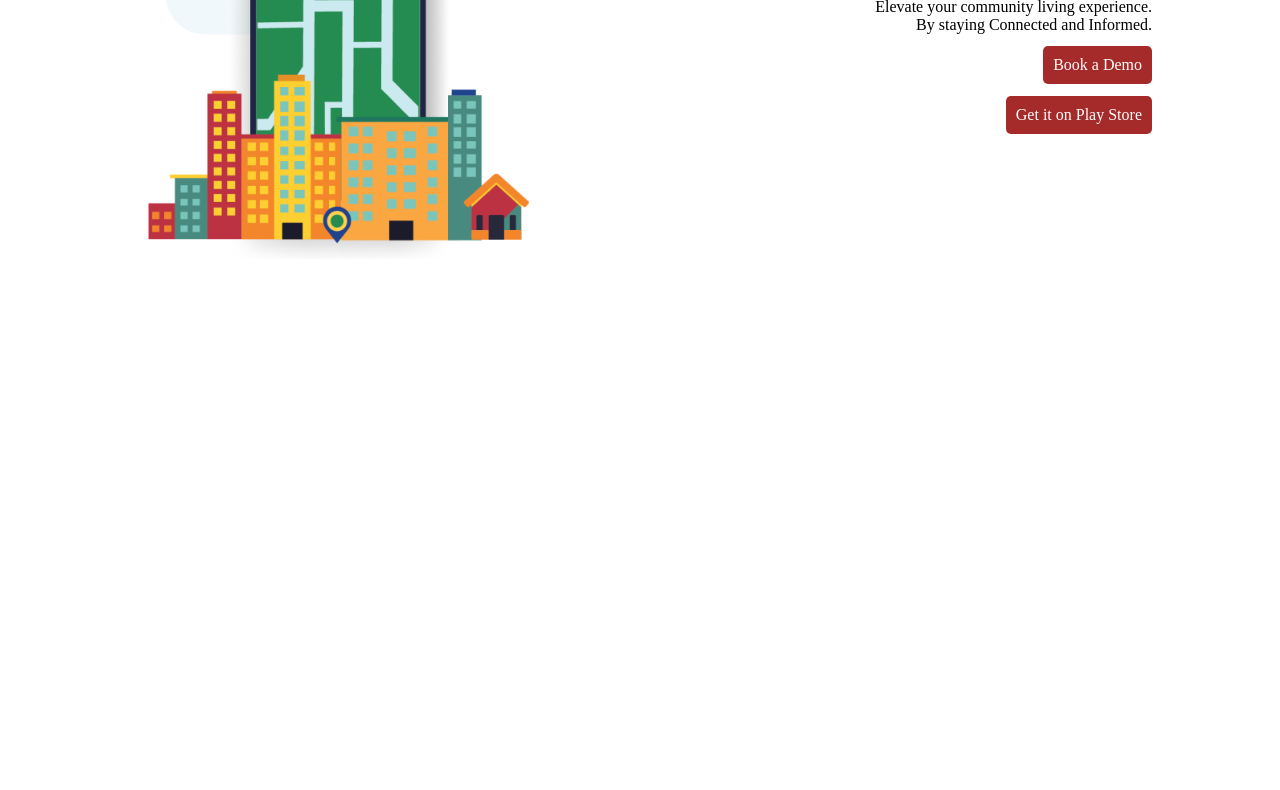
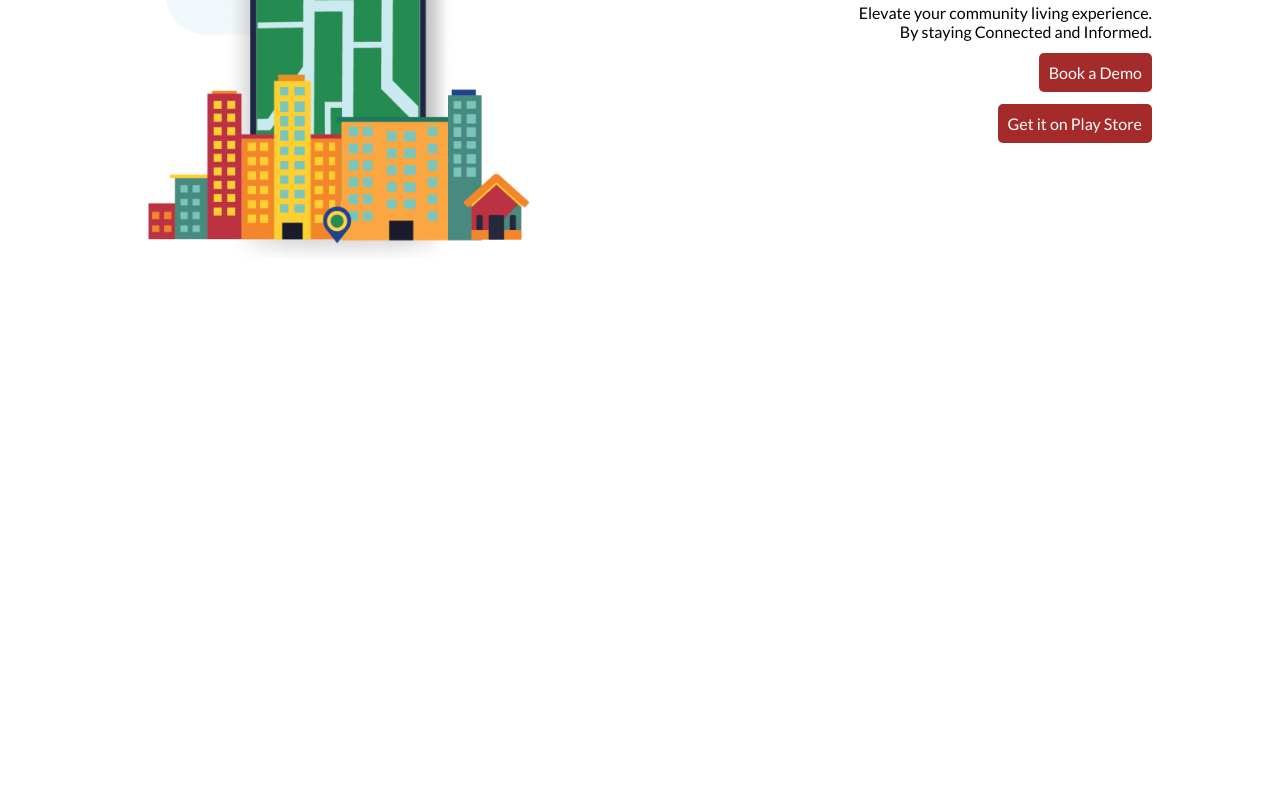
Before and after one commit to lemon-8/SewaHub-Website, a plain HTML site: page index.html in a window 1280 px wide. Shown: the part 343-1133 px from the top of the page. Drawn offline with Linux system fonts and the light colour scheme.

Commit message:
font fix

```diff
--- a/css/index.css
+++ b/css/index.css
@@ -1,6 +1,7 @@
 body {
 	/* background-color: antiquewhite; */
 	margin: 0px;
+	font-family: "Lato", sans-serif;
 }
 p {
 	margin: 0px;
--- a/index.html
+++ b/index.html
@@ -15,6 +15,13 @@
 
 		<!-- Custom CSS -->
 		<link href="css/index.css" rel="stylesheet" />
+
+		<!-- Fonts -->
+		<link rel="preconnect" href="https://fonts.gstatic.com" />
+		<link
+			href="https://fonts.googleapis.com/css2?family=Lato:ital,wght@0,100;0,300;0,400;0,700;0,900;1,100;1,300;1,400;1,700;1,900&display=swap"
+			rel="stylesheet"
+		/>
 
 		<title>SewaHub</title>
 	</head>
```
